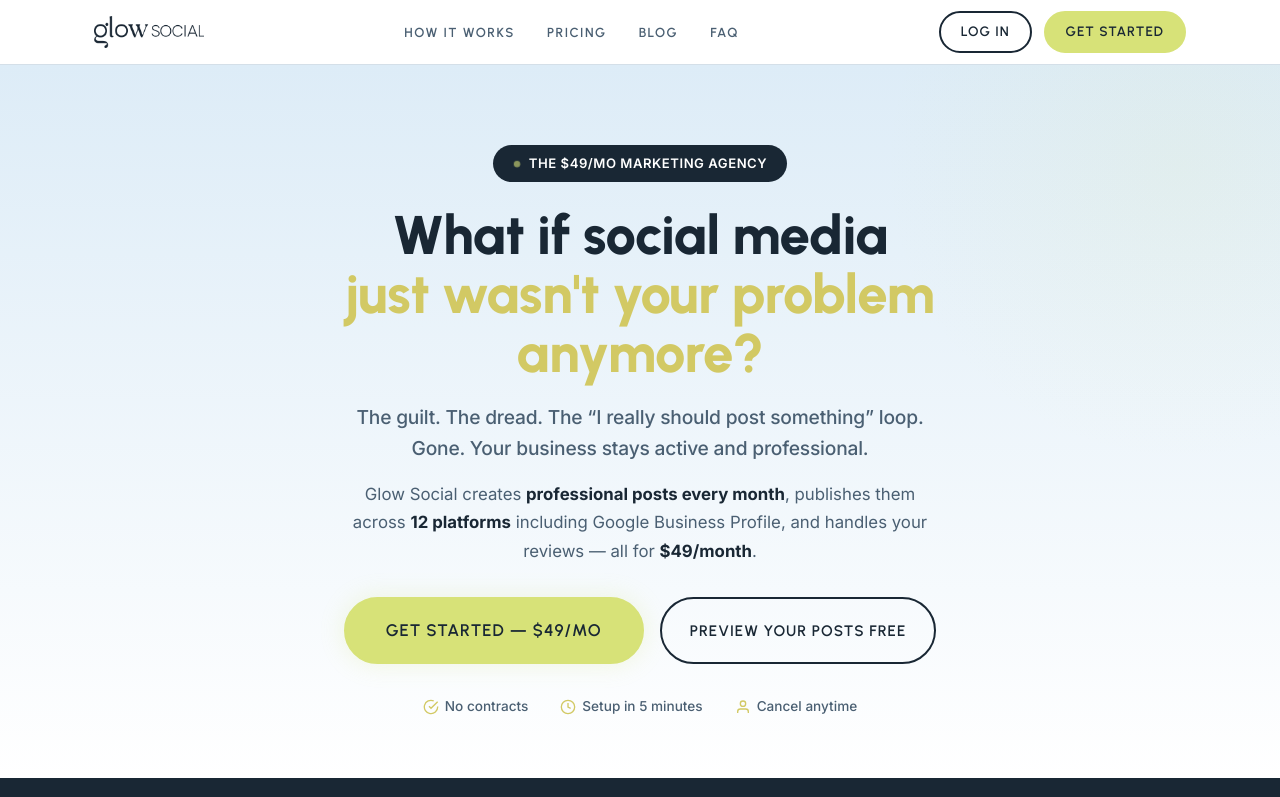
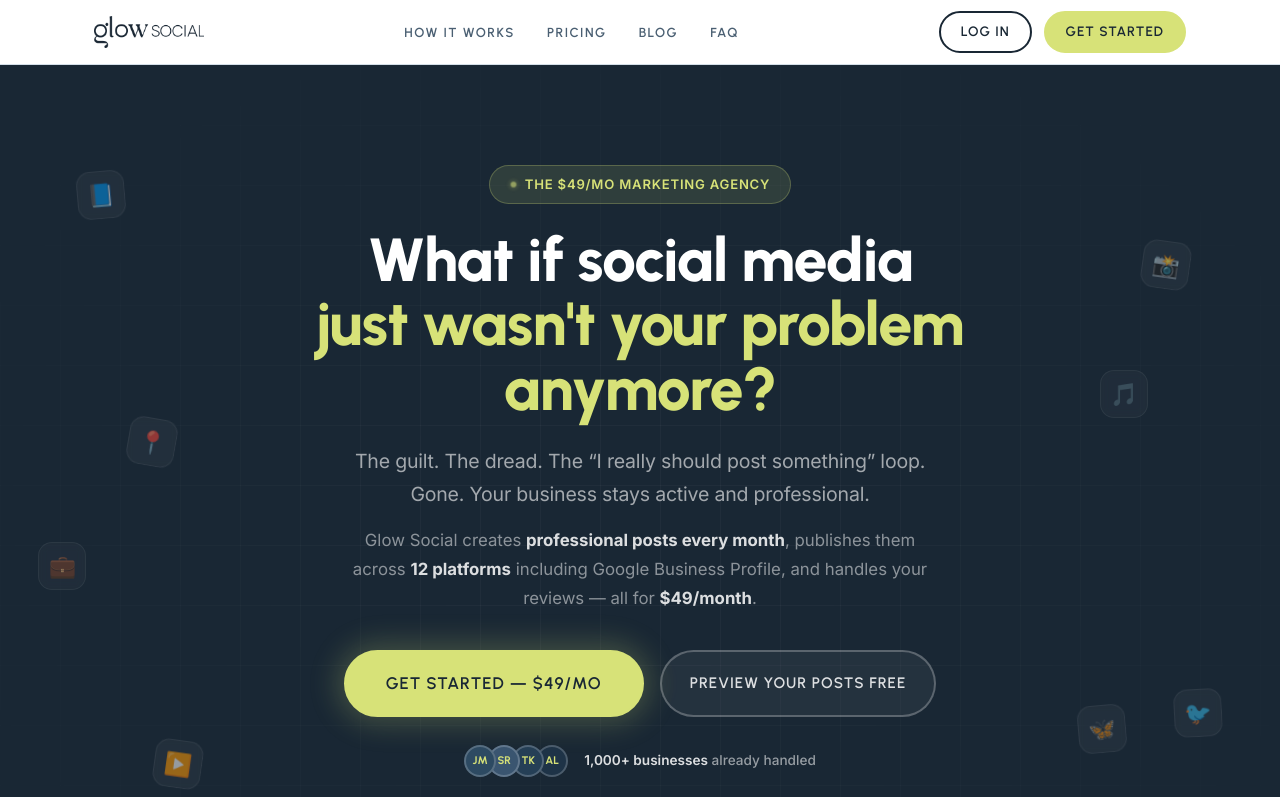
Before and after one commit to glowsocial/glowsocial.com, a Next.js app: page / in a window 1280 px wide. Shown: the top 797 px of the page. Built offline with nearby package versions, Linux system fonts and the light colour scheme.

Commit message:
feat: hero visual overhaul — dark navy bg, floating platform icons, social proof avatars, animated grid texture

```diff
--- a/app/home.css
+++ b/app/home.css
@@ -22,7 +22,7 @@
 
 @keyframes pulseGlow {
   0%, 100% { box-shadow: 0 0 0 0 rgba(215, 226, 120, 0.4); }
-  50% { box-shadow: 0 0 24px 4px rgba(215, 226, 120, 0.15); }
+  50% { box-shadow: 0 0 32px 8px rgba(215, 226, 120, 0.2); }
 }
 
 @keyframes dotPulse {
@@ -30,105 +30,246 @@
   50% { opacity: 0.6; transform: scale(0.8); }
 }
 
+
+
+@keyframes heroReveal {
+  from { opacity: 0; transform: translateY(20px); }
+  to { opacity: 1; transform: translateY(0); }
+}
+
+
+
+@keyframes iconDrift1 {
+  0%, 100% { transform: translateY(0) translateX(0) rotate(-5deg); }
+  33% { transform: translateY(-18px) translateX(8px) rotate(3deg); }
+  66% { transform: translateY(10px) translateX(-6px) rotate(-8deg); }
+}
+@keyframes iconDrift2 {
+  0%, 100% { transform: translateY(0) translateX(0) rotate(8deg); }
+  40% { transform: translateY(16px) translateX(-10px) rotate(-4deg); }
+  70% { transform: translateY(-12px) translateX(6px) rotate(12deg); }
+}
+@keyframes iconDrift3 {
+  0%, 100% { transform: translateY(-8px) translateX(0); }
+  50% { transform: translateY(14px) translateX(-8px); }
+}
+@keyframes iconDrift4 {
+  0%, 100% { transform: translateY(6px) translateX(6px) rotate(-3deg); }
+  50% { transform: translateY(-14px) translateX(-4px) rotate(6deg); }
+}
+@keyframes iconDrift5 {
+  0%, 100% { transform: translateY(0) rotate(10deg); }
+  60% { transform: translateY(20px) rotate(-5deg); }
+}
+@keyframes iconDrift6 {
+  0%, 100% { transform: translateY(-4px) translateX(-4px); }
+  45% { transform: translateY(16px) translateX(8px); }
+}
+
 /* ---- Hero ---- */
 .hero {
-  padding: 80px 0 60px;
-  background: linear-gradient(180deg, var(--bg) 0%, var(--white) 100%);
+  padding: 100px 0 80px;
+  background: var(--navy);
   position: relative;
   overflow: hidden;
 }
 
-.hero::before {
-  content: '';
+/* Floating platform icons */
+.hero-icons {
   position: absolute;
-  top: -200px;
-  right: -200px;
-  width: 600px;
-  height: 600px;
-  border-radius: 50%;
-  background: radial-gradient(circle, rgba(215, 226, 120, 0.08) 0%, transparent 70%);
+  inset: 0;
   pointer-events: none;
+  overflow: hidden;
+}
+
+.hero-icon {
+  position: absolute;
+  width: 48px;
+  height: 48px;
+  border-radius: 14px;
+  background: rgba(255,255,255,0.06);
+  border: 1px solid rgba(255,255,255,0.1);
+  backdrop-filter: blur(4px);
+  display: flex;
+  align-items: center;
+  justify-content: center;
+  font-size: 22px;
+  line-height: 1;
+  opacity: 0.55;
+}
+
+.hero-icon:nth-child(1) { top: 12%; left: 6%;  animation: iconDrift1 7s ease-in-out infinite; }
+.hero-icon:nth-child(2) { top: 20%; right: 7%; animation: iconDrift2 9s ease-in-out infinite; }
+.hero-icon:nth-child(3) { top: 55%; left: 3%;  animation: iconDrift3 8s ease-in-out infinite; }
+.hero-icon:nth-child(4) { top: 70%; right: 5%; animation: iconDrift4 10s ease-in-out infinite; }
+.hero-icon:nth-child(5) { top: 40%; left: 10%; animation: iconDrift5 12s ease-in-out infinite; }
+.hero-icon:nth-child(6) { top: 35%; right: 10%; animation: iconDrift6 6s ease-in-out infinite; }
+.hero-icon:nth-child(7) { bottom: 18%; left: 12%; animation: iconDrift2 8.5s ease-in-out infinite; }
+.hero-icon:nth-child(8) { bottom: 22%; right: 12%; animation: iconDrift1 7.5s ease-in-out infinite; }
+
+/* Mesh grid overlay */
+.hero-grid {
+  position: absolute;
+  inset: 0;
+  pointer-events: none;
+  background-image:
+    linear-gradient(rgba(255,255,255,0.03) 1px, transparent 1px),
+    linear-gradient(90deg, rgba(255,255,255,0.03) 1px, transparent 1px);
+  background-size: 60px 60px;
+  mask-image: radial-gradient(ellipse 80% 80% at 50% 50%, black 20%, transparent 80%);
 }
 
 .hero-centered {
   text-align: center;
-  max-width: 760px;
+  max-width: 780px;
   margin: 0 auto;
   position: relative;
   z-index: 1;
+  animation: heroReveal 0.9s ease both;
 }
 
 .hero-badge {
   display: inline-flex;
   align-items: center;
   gap: 8px;
-  background: var(--navy);
-  color: var(--white);
+  background: rgba(215, 226, 120, 0.12);
+  color: var(--accent);
+  border: 1px solid rgba(215, 226, 120, 0.25);
   padding: 8px 20px;
   border-radius: 24px;
   font-family: var(--font-body);
   font-size: 0.82rem;
   font-weight: 600;
-  letter-spacing: 0.04em;
+  letter-spacing: 0.06em;
   text-transform: uppercase;
   margin-bottom: 24px;
+  backdrop-filter: blur(8px);
 }
 
 .badge-dot {
-  width: 8px;
-  height: 8px;
+  width: 7px;
+  height: 7px;
   border-radius: 50%;
   background: var(--accent);
   animation: dotPulse 2s ease infinite;
+  box-shadow: 0 0 6px rgba(215, 226, 120, 0.8);
 }
 
 .hero h1 {
-  font-size: clamp(2.2rem, 4.5vw, 3.4rem);
-  margin-bottom: 20px;
-  line-height: 1.08;
+  font-size: clamp(2.4rem, 5vw, 3.8rem);
+  margin-bottom: 24px;
+  line-height: 1.06;
   text-transform: none;
-  letter-spacing: -0.5px;
+  letter-spacing: -1px;
   font-weight: 800;
+  color: #fff;
 }
 
-.accent { color: var(--accent-dark); }
+.accent {
+  color: var(--accent);
+}
 
 .hero-sub {
-  font-size: 1.2rem;
-  font-weight: 500;
+  font-size: 1.22rem;
+  font-weight: 400;
   margin-bottom: 16px;
   letter-spacing: -0.01em;
   text-transform: none;
-  color: var(--text-muted);
-  line-height: 1.6;
+  color: rgba(255,255,255,0.6);
+  line-height: 1.65;
 }
 
 .hero-desc {
   font-size: 1.05rem;
-  color: var(--text-muted);
+  color: rgba(255,255,255,0.5);
   margin-bottom: 0;
-  max-width: 580px;
+  max-width: 590px;
   margin-left: auto;
   margin-right: auto;
-  line-height: 1.7;
+  line-height: 1.75;
 }
 
-.hero-desc strong { color: var(--text); }
+.hero-desc strong { color: rgba(255,255,255,0.85); }
 
 .hero-ctas-centered {
   display: flex;
   gap: 16px;
   justify-content: center;
   flex-wrap: wrap;
-  margin-top: 32px;
+  margin-top: 36px;
+}
+
+/* Override outline button for dark hero */
+.hero .btn--outline {
+  color: rgba(255,255,255,0.85);
+  border-color: rgba(255,255,255,0.25);
+  background: rgba(255,255,255,0.05);
+  backdrop-filter: blur(8px);
+}
+
+.hero .btn--outline:hover {
+  background: rgba(255,255,255,0.12);
+  color: #fff;
+  border-color: rgba(255,255,255,0.4);
+  transform: translateY(-1px);
 }
 
 .btn--glow {
   animation: pulseGlow 3s ease infinite;
+  box-shadow: 0 0 0 0 rgba(215, 226, 120, 0.4);
 }
 
 .btn--glow:hover {
   animation: none;
+}
+
+/* Social proof avatars */
+.hero-social-proof {
+  display: flex;
+  align-items: center;
+  justify-content: center;
+  gap: 12px;
+  margin-top: 28px;
+}
+
+.proof-avatars {
+  display: flex;
+}
+
+.proof-avatar {
+  width: 32px;
+  height: 32px;
+  border-radius: 50%;
+  border: 2px solid rgba(255,255,255,0.2);
+  background: var(--navy-light);
+  display: flex;
+  align-items: center;
+  justify-content: center;
+  font-size: 11px;
+  font-weight: 700;
+  color: var(--accent);
+  font-family: var(--font-heading);
+  margin-right: -8px;
+  position: relative;
+}
+
+.proof-avatar:last-child { margin-right: 0; }
+
+.proof-avatar:nth-child(1) { background: #2d4a62; z-index: 4; }
+.proof-avatar:nth-child(2) { background: #3a5570; z-index: 3; }
+.proof-avatar:nth-child(3) { background: #253f56; z-index: 2; }
+.proof-avatar:nth-child(4) { background: #1e3347; z-index: 1; }
+
+.proof-text {
+  font-size: 0.85rem;
+  color: rgba(255,255,255,0.55);
+  font-weight: 500;
+  margin-left: 4px;
+}
+
+.proof-text strong {
+  color: rgba(255,255,255,0.85);
+  font-weight: 600;
 }
 
 /* Hero proof strip */
@@ -136,23 +277,25 @@
   display: flex;
   justify-content: center;
   gap: 32px;
-  margin-top: 32px;
+  margin-top: 36px;
   flex-wrap: wrap;
+  padding-top: 32px;
+  border-top: 1px solid rgba(255,255,255,0.08);
 }
 
 .hero-proof-item {
   display: flex;
   align-items: center;
   gap: 6px;
-  font-size: 0.85rem;
-  color: var(--text-muted);
+  font-size: 0.84rem;
+  color: rgba(255,255,255,0.5);
   font-weight: 500;
 }
 
 .hero-proof-item svg {
-  width: 16px;
-  height: 16px;
-  color: var(--accent-dark);
+  width: 15px;
+  height: 15px;
+  color: var(--accent);
   flex-shrink: 0;
 }
 
@@ -638,14 +781,21 @@
   .how-panel-img { order: -1; }
   .brain-bridge { flex-direction: column; gap: 24px; }
   .brain-bridge-arrow { transform: rotate(90deg); }
+  /* Hide outer icon floaters on tablet/mobile — they'd overlap content */
+  .hero-icon:nth-child(5),
+  .hero-icon:nth-child(6),
+  .hero-icon:nth-child(7),
+  .hero-icon:nth-child(8) { display: none; }
 }
 
 @media (max-width: 500px) {
-  .hero { padding: 40px 0; }
+  .hero { padding: 60px 0 48px; }
   .hero h1 { font-size: 2rem; }
   .hero-ctas-centered { flex-direction: column; }
   .hero-ctas-centered .btn { width: 100%; }
   .hero-proof { flex-direction: column; gap: 8px; align-items: center; }
+  /* Hide all decorative icons on mobile */
+  .hero-icons { display: none; }
   .trust-bar-inner { flex-direction: column; gap: 12px; text-align: center; }
   .comparison-table { font-size: 0.75rem; }
   .comparison-table th, .comparison-table td { padding: 10px 6px; white-space: nowrap; }
--- a/app/page.js
+++ b/app/page.js
@@ -62,6 +62,17 @@
 
       {/* ============ HERO — Emotional trigger first ============ */}
       <section className="hero">
+        <div className="hero-grid" aria-hidden="true" />
+        <div className="hero-icons" aria-hidden="true">
+          <div className="hero-icon">📘</div>
+          <div className="hero-icon">📸</div>
+          <div className="hero-icon">💼</div>
+          <div className="hero-icon">🐦</div>
+          <div className="hero-icon">📍</div>
+          <div className="hero-icon">🎵</div>
+          <div className="hero-icon">▶️</div>
+          <div className="hero-icon">🦋</div>
+        </div>
         <div className="container hero-centered">
           <span className="hero-badge">
             <span className="badge-dot"></span>
@@ -97,6 +108,15 @@
             >
               Preview Your Posts Free
             </a>
+          </div>
+          <div className="hero-social-proof">
+            <div className="proof-avatars">
+              <div className="proof-avatar">JM</div>
+              <div className="proof-avatar">SR</div>
+              <div className="proof-avatar">TK</div>
+              <div className="proof-avatar">AL</div>
+            </div>
+            <p className="proof-text"><strong>1,000+ businesses</strong> already handled</p>
           </div>
           <div className="hero-proof">
             <div className="hero-proof-item">
```
